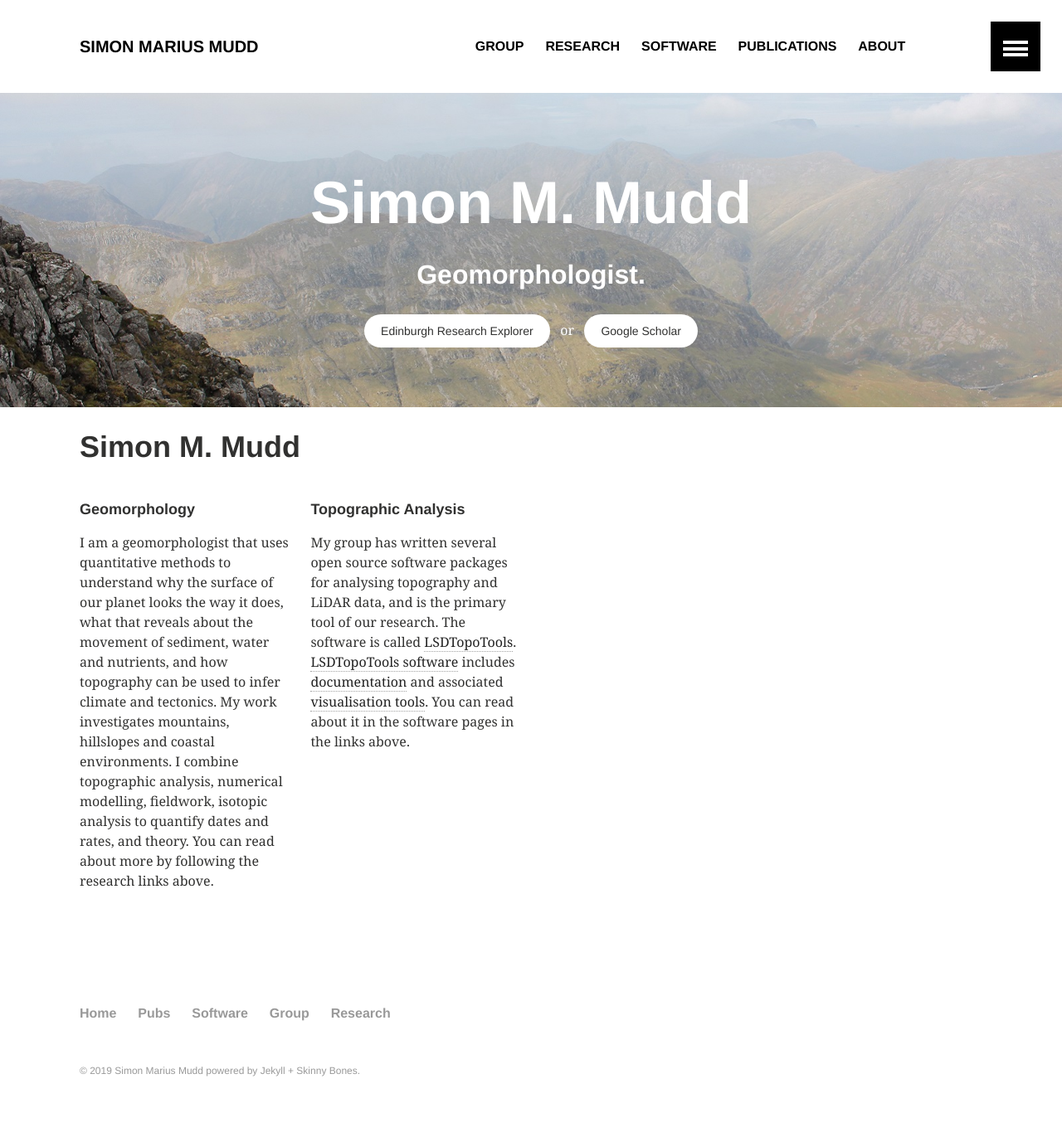
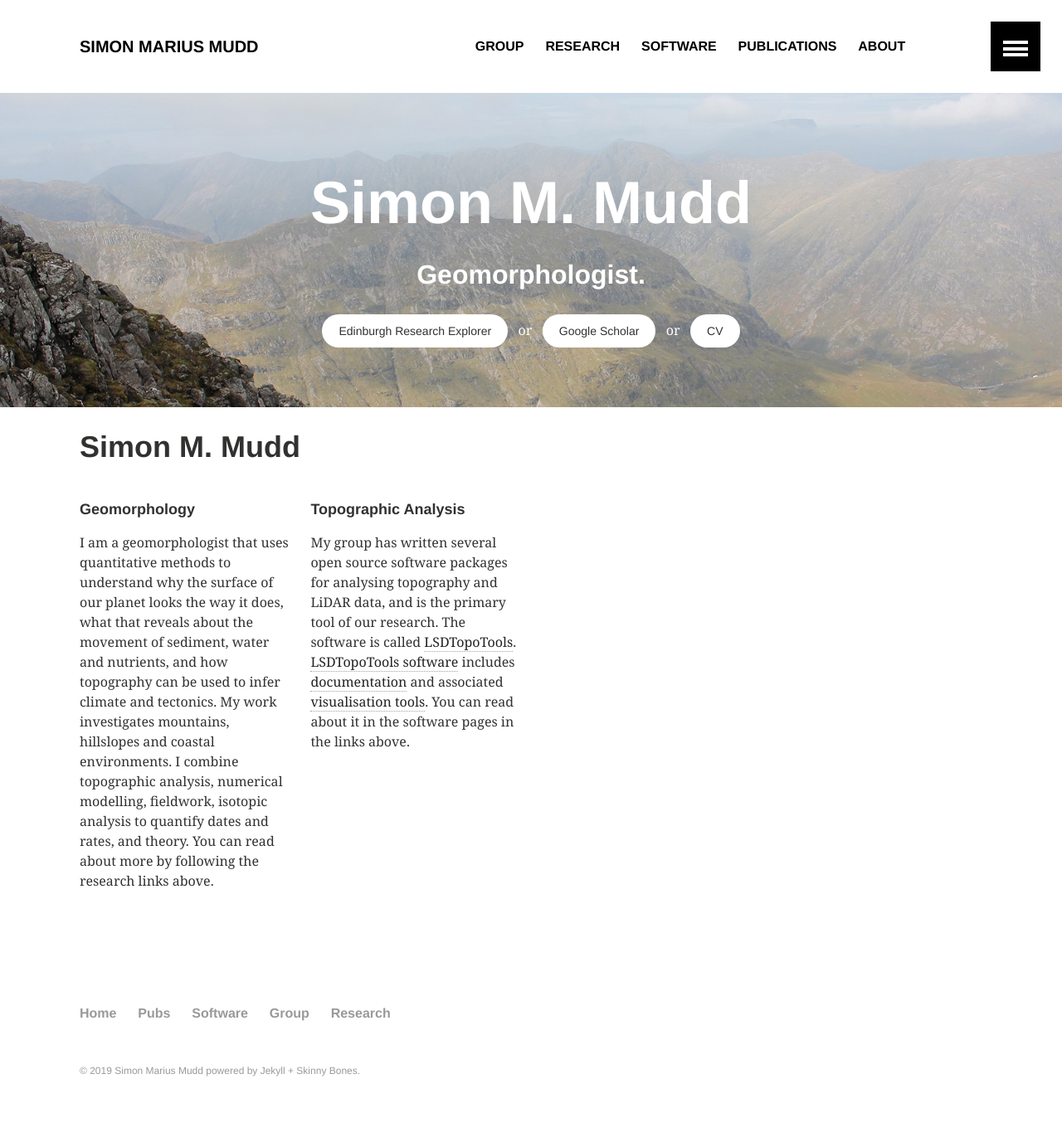
Before and after one commit to simon-m-mudd/simon-m-mudd.github.io, a Jekyll site: the page built from index.md, in a window 1280 px wide. Shown: the whole page at 83% size. Built offline with Jekyll 4.4.1, drawn with Linux system fonts in a browser that asks for light colours.

Commit message:
Trying to get a link to my CV

```diff
--- a/_layouts/home.html
+++ b/_layouts/home.html
@@ -38,7 +38,7 @@
       <div class="wrap page-lead-content">
         <h1>Simon M. Mudd</h1>
         <h2>Geomorphologist.</h2>
-        <a href="http://www.research.ed.ac.uk/portal/en/persons/simon-mudd(597e4975-68c0-4175-8119-0d22d1438753).html" class="btn-inverse">Edinburgh Research Explorer</a> &nbsp; or &nbsp; <a href="https://scholar.google.com/citations?user=9iv6l7wAAAAJ&hl=en" class="btn-inverse">Google Scholar</a>
+        <a href="http://www.research.ed.ac.uk/portal/en/persons/simon-mudd(597e4975-68c0-4175-8119-0d22d1438753).html" class="btn-inverse">Edinburgh Research Explorer</a> &nbsp; or &nbsp; <a href=""https://scholar.google.com/citations?user=9iv6l7wAAAAJ&hl=en"" class="btn-inverse">Google Scholar</a> &nbsp; or &nbsp; <a href="images/MuddCV_April2019.pdf" class="btn-inverse">CV</a>
       </div><!-- /.page-lead-content -->
     </div><!-- /.page-lead -->
     {% endif %}
```
Also changed, not shown: 1 other file.
